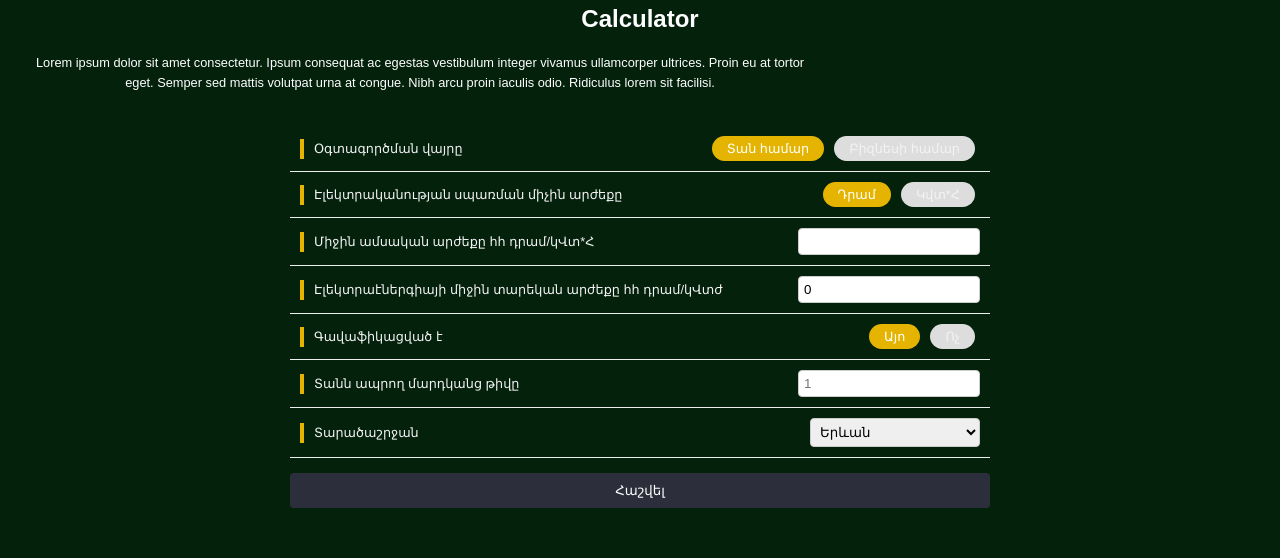
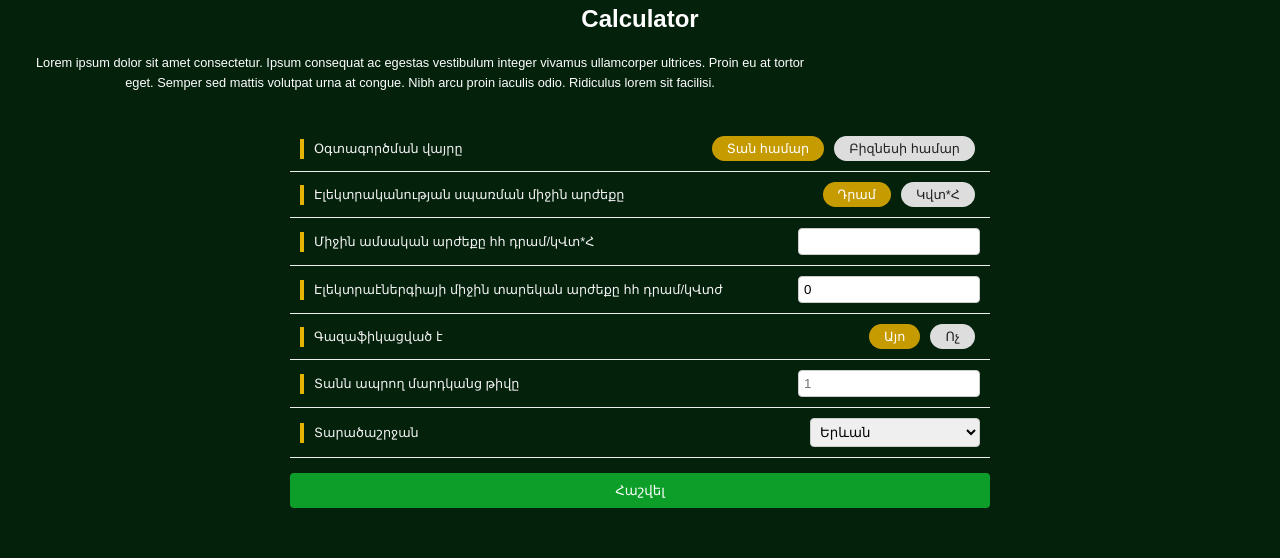
Before and after one commit to Birdman1104/evosolar-website, a Vue app: page / in a window 1280 px wide. Shown: the part 3680-4238 px from the top of the page. Built offline with nearby package versions, Linux system fonts and the light colour scheme.

Commit message:
Fixes on calculator.

```diff
--- a/src/components/CalculatorSection.vue
+++ b/src/components/CalculatorSection.vue
@@ -19,7 +19,7 @@
             </div>
 
             <div class="form-group">
-                <div class="label">Էլեկտրականության սպառման միչին արժեքը</div>
+                <div class="label">Էլեկտրականության սպառման միջին արժեքը</div>
                 <div class="toggle">
                     <input type="radio" id="option1" name="option" checked>
                     <label for="option1">Դրամ</label>
@@ -39,7 +39,7 @@
             </div>
 
             <div class="form-group">
-                <div class="label">Գավաֆիկացված է</div>
+                <div class="label">Գազաֆիկացված է</div>
                 <div class="toggle">
                     <input type="radio" id="gas1" name="gas" checked>
                     <label for="gas1">Այո</label>
@@ -147,18 +147,19 @@ select {
 .toggle label {
     cursor: pointer;
     background: #ddd;
+    color: rgb(33, 33, 33);
     padding: 5px 15px;
     border-radius: 20px;
     margin: 0 5px;
 }
 
 .toggle input:checked+label {
-    background: #e5b400;
+    background: #c69b00;
     color: white;
 }
 
 .submit-btn {
-    background: #2c2f3b;
+    background: #0c9e29;
     color: white;
     margin: 15px auto;
     padding: 10px;
```
